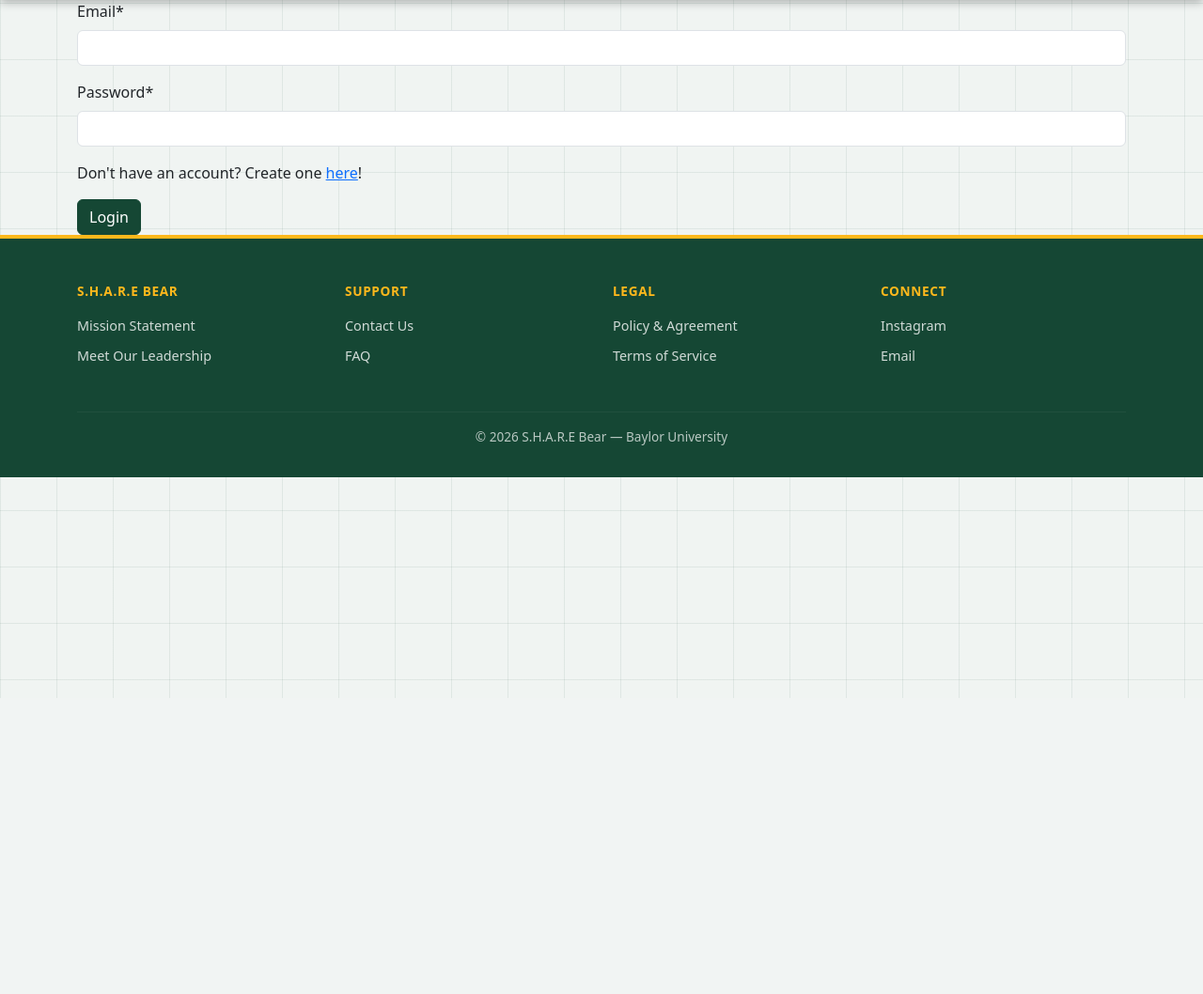
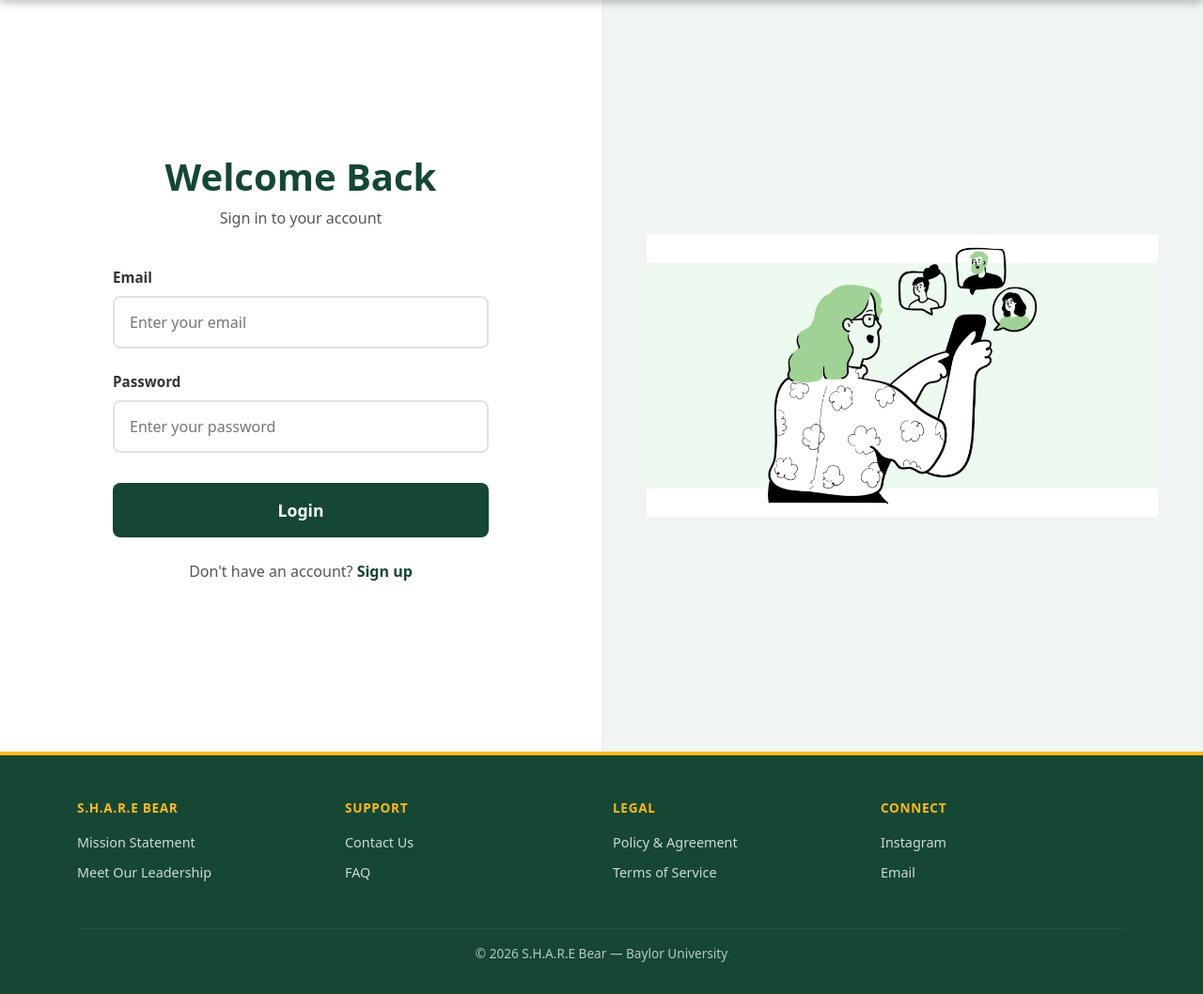
Before and after one commit to aaron-d-e/bu-marketplace, a Django app: page /login/ in a window 1280 px wide. Shown: the part 57-1115 px from the top of the page at 94% size. Before the commit the page ends 800 px from the top, so only its background shows below. Run offline with Django 5.2, Linux system fonts and the light colour scheme; some libraries are stand-ins or nearby versions.

Commit message:
login page revamp

```diff
--- a/market_app/static/css/app.css
+++ b/market_app/static/css/app.css
@@ -733,3 +733,187 @@ body {
     transition: none;
   }
 }
+
+/* ===== LOGIN PAGE STYLES ===== */
+
+.login-container {
+  display: flex;
+  min-height: 100vh;
+  margin: 0;
+}
+
+.login-form-panel {
+  flex: 1;
+  display: flex;
+  align-items: center;
+  justify-content: center;
+  padding: 3rem;
+  background: var(--card-bg);
+}
+
+.login-form-wrapper {
+  width: 100%;
+  max-width: 400px;
+}
+
+.login-header {
+  text-align: center;
+  margin-bottom: 2.5rem;
+}
+
+.login-header h1 {
+  font-size: 2.5rem;
+  font-weight: 700;
+  color: var(--bu-green);
+  margin-bottom: 0.5rem;
+}
+
+[data-theme="dark"] .login-header h1 {
+  color: var(--bu-gold);
+}
+
+.login-header p {
+  color: var(--text-secondary);
+  font-size: 1rem;
+}
+
+.login-form .form-group {
+  margin-bottom: 1.5rem;
+}
+
+.login-form label {
+  display: block;
+  font-weight: 600;
+  color: var(--text-primary);
+  margin-bottom: 0.5rem;
+  font-size: 0.95rem;
+}
+
+.login-form input[type="email"],
+.login-form input[type="password"] {
+  width: 100%;
+  padding: 0.875rem 1rem;
+  font-size: 1rem;
+  border: 2px solid #dee2e6;
+  border-radius: 8px;
+  background: var(--bg-secondary);
+  color: var(--text-primary);
+  transition: border-color 0.2s ease, box-shadow 0.2s ease;
+}
+
+.login-form input[type="email"]:focus,
+.login-form input[type="password"]:focus {
+  outline: none;
+  border-color: var(--bu-gold);
+  box-shadow: 0 0 0 3px rgba(255, 184, 28, 0.2);
+}
+
+[data-theme="dark"] .login-form input[type="email"],
+[data-theme="dark"] .login-form input[type="password"] {
+  border-color: #3a4a44;
+  background: var(--bg-primary);
+}
+
+[data-theme="dark"] .login-form input[type="email"]:focus,
+[data-theme="dark"] .login-form input[type="password"]:focus {
+  border-color: var(--bu-gold);
+}
+
+.login-form .btn-login {
+  width: 100%;
+  padding: 1rem;
+  font-size: 1.1rem;
+  font-weight: 600;
+  background: var(--bu-green);
+  border: none;
+  border-radius: 8px;
+  color: #FFFFFF;
+  cursor: pointer;
+  transition: background-color 0.2s ease, transform 0.2s ease;
+  margin-top: 0.5rem;
+}
+
+.login-form .btn-login:hover {
+  background: var(--bu-green-hover);
+  transform: translateY(-2px);
+}
+
+[data-theme="dark"] .login-form .btn-login {
+  background: var(--bu-gold);
+  color: #0d2e22;
+}
+
+[data-theme="dark"] .login-form .btn-login:hover {
+  background: #e6a619;
+}
+
+.login-form .login-link {
+  text-align: center;
+  margin-top: 1.5rem;
+  color: var(--text-secondary);
+}
+
+.login-form .login-link a {
+  color: var(--bu-green);
+  font-weight: 600;
+  text-decoration: none;
+  transition: color 0.2s ease;
+}
+
+.login-form .login-link a:hover {
+  color: var(--bu-gold);
+}
+
+[data-theme="dark"] .login-form .login-link a {
+  color: var(--bu-gold);
+}
+
+[data-theme="dark"] .login-form .login-link a:hover {
+  color: #FFFFFF;
+}
+
+.login-form .error-message {
+  background: #fee2e2;
+  border: 1px solid #fca5a5;
+  color: #991b1b;
+  padding: 0.75rem 1rem;
+  border-radius: 8px;
+  margin-bottom: 1.5rem;
+  font-size: 0.9rem;
+}
+
+[data-theme="dark"] .login-form .error-message {
+  background: #4a1515;
+  border-color: #7f1d1d;
+  color: #fca5a5;
+}
+
+.login-image-panel {
+  flex: 1;
+  display: flex;
+  align-items: center;
+  justify-content: center;
+  background: var(--bg-primary);
+  padding: 3rem;
+}
+
+.login-image-panel img {
+  max-width: 100%;
+  max-height: 80vh;
+  object-fit: contain;
+}
+
+/* Mobile responsive */
+@media (max-width: 992px) {
+  .login-container {
+    flex-direction: column;
+  }
+
+  .login-image-panel {
+    display: none;
+  }
+
+  .login-form-panel {
+    min-height: 100vh;
+  }
+}
--- a/market_app/templates/registration/login.html
+++ b/market_app/templates/registration/login.html
@@ -1,10 +1,53 @@
-{% extends "main/base.html"%}
-{% block title %} Login {%endblock%}
-{% load crispy_forms_tags %}
-{% block content %}
-<form method="post">
-  {% csrf_token %}{{form|crispy}}
-  <p>Don't have an account? Create one <a href="{% url 'sign_up' %}">here</a>!</p>
-  <button type="submit" class="btn btn-bu">Login</button>
-</form>
+{% extends "main/base.html" %}
+{% load static %}
+{% block title %}Login{% endblock %}
+
+{% block fullwidth_content %}
+<div class="login-container">
+  <!-- Left Panel: Login Form -->
+  <div class="login-form-panel">
+    <div class="login-form-wrapper">
+      <div class="login-header">
+        <h1>Welcome Back</h1>
+        <p>Sign in to your account</p>
+      </div>
+
+      <form method="post" class="login-form">
+        {% csrf_token %}
+
+        {% if form.errors %}
+        <div class="error-message">
+          Invalid email or password. Please try again.
+        </div>
+        {% endif %}
+
+        <div class="form-group">
+          <label for="id_email">Email</label>
+          <input type="email" name="email" id="id_email"
+                 placeholder="Enter your email"
+                 value="{{ form.email.value|default:'' }}"
+                 autocomplete="email" required>
+        </div>
+
+        <div class="form-group">
+          <label for="id_password">Password</label>
+          <input type="password" name="password" id="id_password"
+                 placeholder="Enter your password"
+                 autocomplete="current-password" required>
+        </div>
+
+        <button type="submit" class="btn-login">Login</button>
+
+        <p class="login-link">
+          Don't have an account? <a href="{% url 'sign_up' %}">Sign up</a>
+        </p>
+      </form>
+    </div>
+  </div>
+
+  <!-- Right Panel: Image -->
+  <div class="login-image-panel">
+    <img src="{% static 'images/customer.png' %}" alt="Student using phone">
+  </div>
+</div>
 {% endblock %}
```
Also changed, not shown: assets/customer.png (added), market_app/static/images/customer.png (added).
